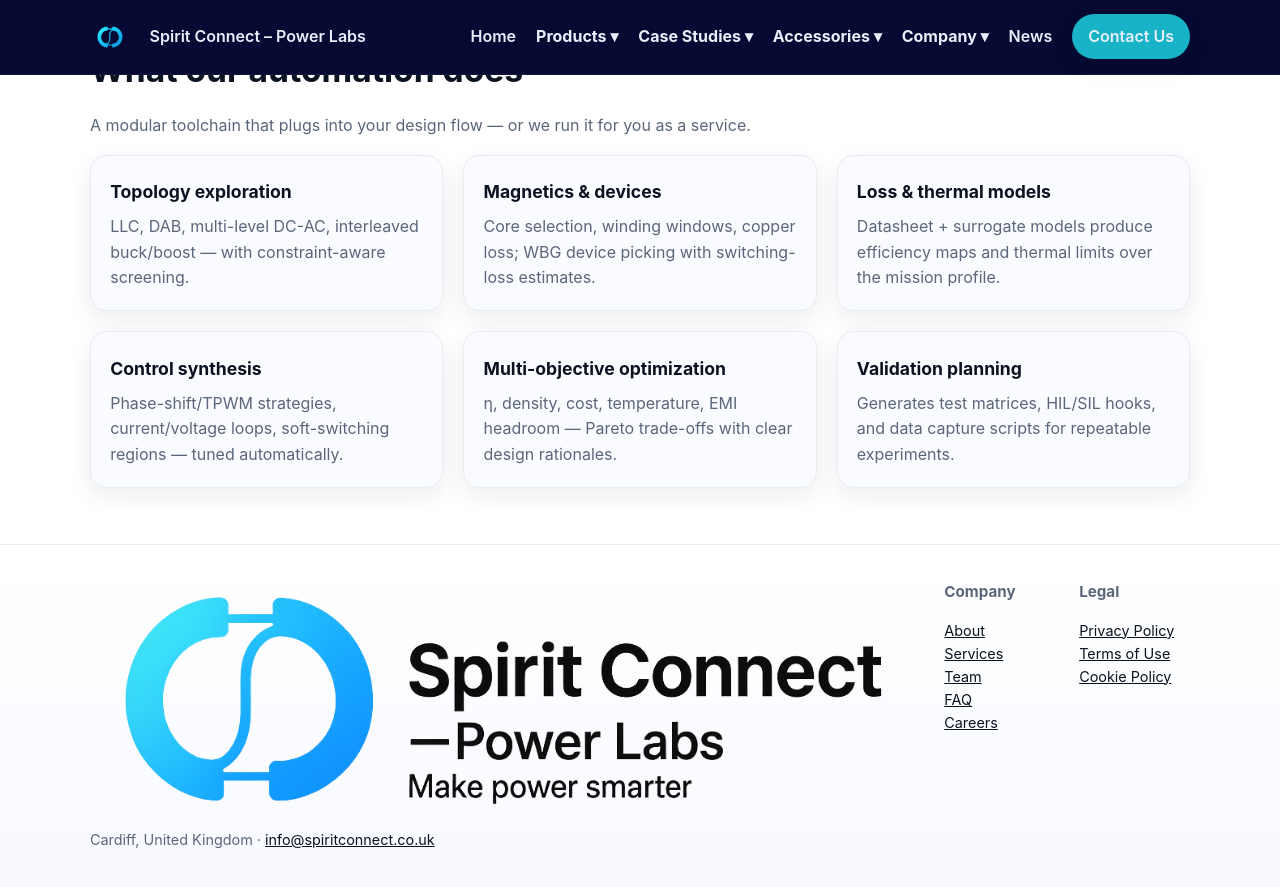
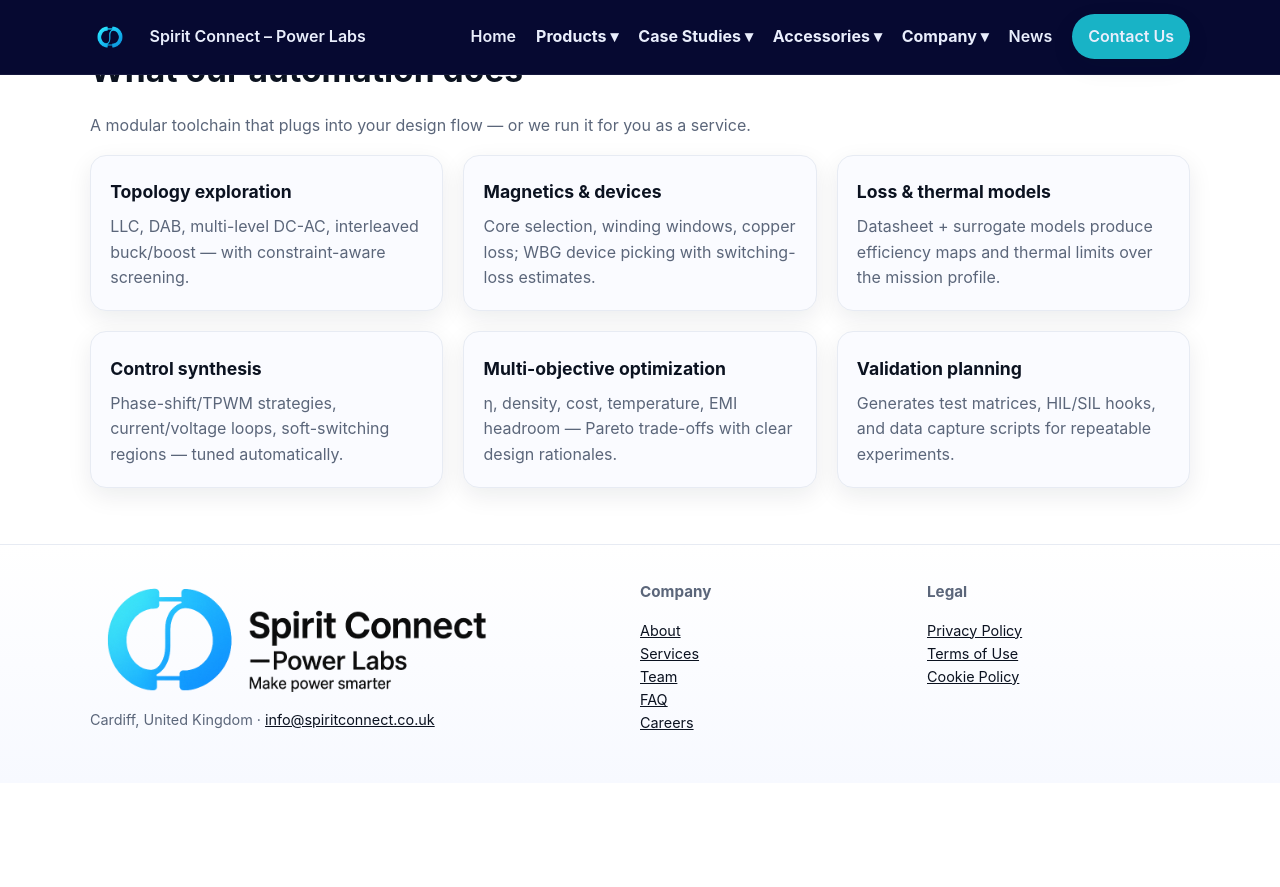
Before and after one commit to FulongLi/spiritconnect.github.io, a Jekyll site: the page built from index.md, in a window 1280 px wide and 900 px high, scrolled down 566 px. Shown: the top 887 px of the window. Built offline with Jekyll 4.4.1, drawn with Linux system fonts in a browser that asks for light colours; after the commit the page ends 1349 px from its top, so only the background shows below that.

Commit message:
Update footer.html

```diff
--- a/_includes/footer.html
+++ b/_includes/footer.html
@@ -3,7 +3,7 @@
 
     <div>
       <div class="brand" style="display:flex;align-items:center;gap:.6rem;">
-        <img src="{{ '/images/general/logo.png' | relative_url }}" alt="Spirit Connect Logo" style="height:240px;width:auto;">
+        <img src="{{ '/images/general/logo.png' | relative_url }}" alt="Spirit Connect Logo" style="height:120px;width:auto;">
       </div>
       <p class="small" style="margin-top:.5rem;">
         Cardiff, United Kingdom ·
```
